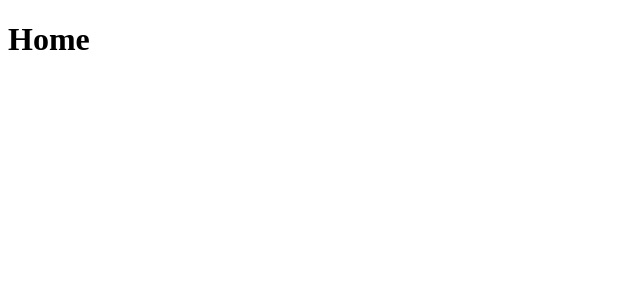
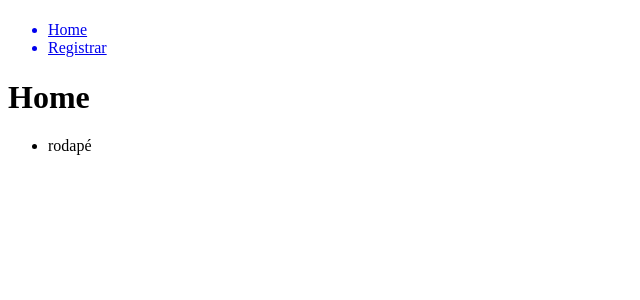
Before and after one commit to valencsoares/Aula2_PTAC3, a Next.js app: page / in a window 1280 px wide. Shown: the top 300 px of the page, without its empty margins (0-640 px from the left). Built offline with nearby package versions, Linux system fonts and the light colour scheme.

Commit message:
Importado os componentes para o layout.js

```diff
--- a/src/app/layout.js
+++ b/src/app/layout.js
@@ -1,13 +1,19 @@
+import Menu from "./componentes/Menu.js"
+import Footer from "./componentes/Footer.js"
 
 export const metadata = {
   title: 'Create Next App',
   description: 'Generated by create next app',
 }
-
+ //o page.js é construido como filho da página
 export default function RootLayout({ children }) {
   return (
     <html lang="pt-br">
-      <body>{children}</body>
+      <body>
+        <Menu/>
+        {children}
+        <Footer/>
+      </body>
     </html>
   )
 }
--- a/src/app/page.js
+++ b/src/app/page.js
@@ -1,4 +1,3 @@
-
 export default async function Home() {
 
   return (
```
